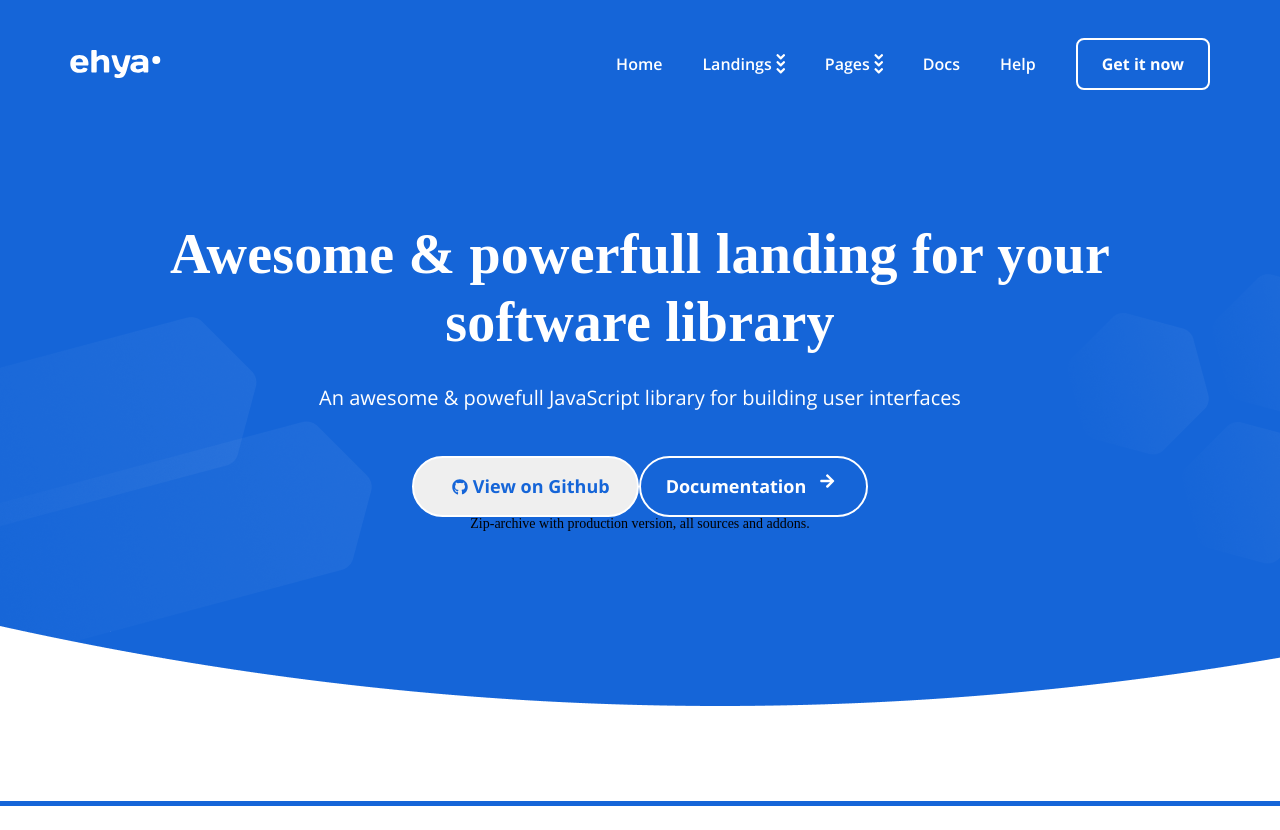
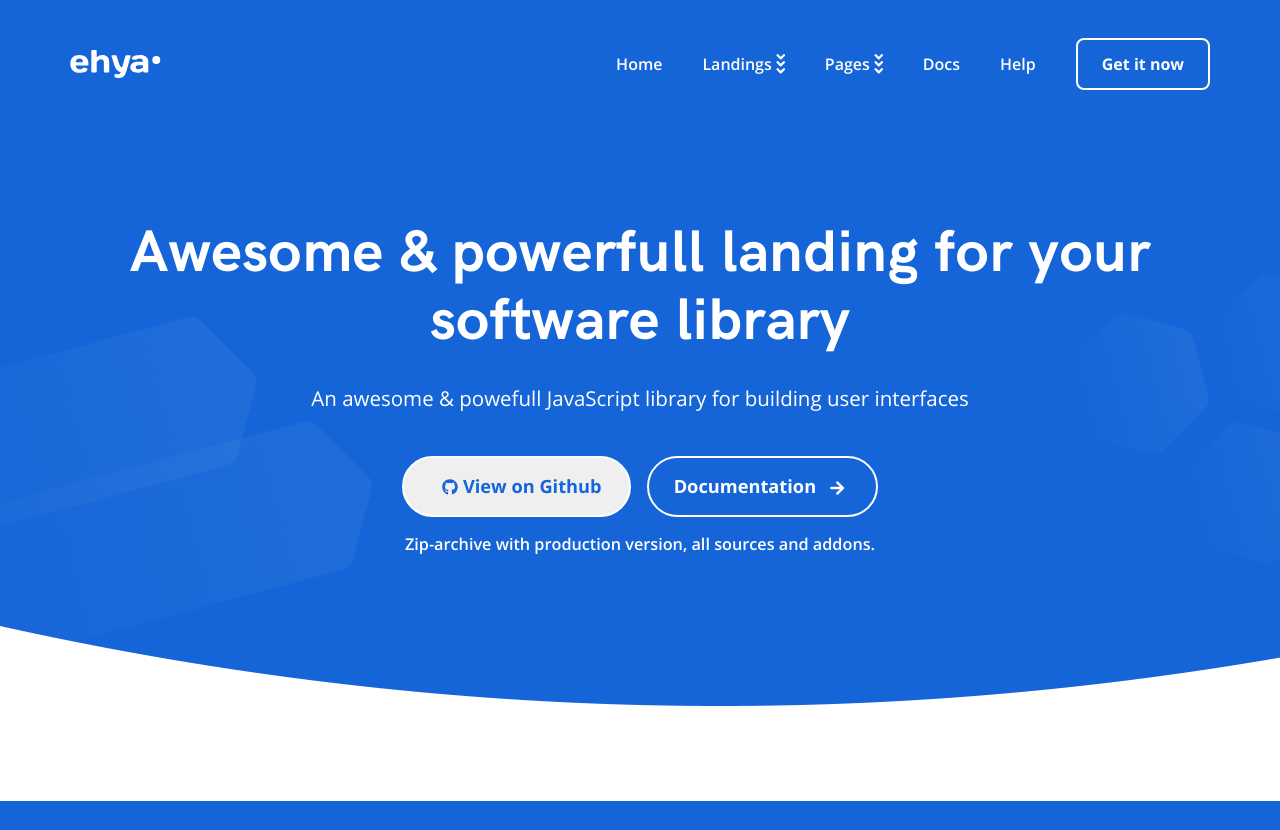
Before and after one commit to Zhenia78/ehya, a website: page #source/index.html in a window 1280 px wide. Before the commit the page ends 806 px from the top, so only its background shows below. Drawn offline with nearby package versions, Linux system fonts and the light colour scheme; files that its build step writes are made by us from their sources; files whose address does not match are found by name.

```diff
--- a/#source/_header.html
+++ b/#source/_header.html
@@ -34,10 +34,11 @@
       <h1 class="heading header-bottom__heading">Awesome & powerfull landing for your software library</h1>
       <p class="header-bottom__paragraph">An awesome & powefull JavaScript library for building user interfaces</p>
       <div class="header-bottom__buttons">
-        <button class="button header-bottom__button"><img src="img/icons/github-icon.svg" alt="Git">View on Github</button>
+        <button class="button header-bottom__button"><img src="img/icons/github-icon.svg" alt="Git">View on
+          Github</button>
         <button class="button-bordered">Documentation<img src="img/icons/arrow-right-icon.svg"></button>
       </div>
-      <span class="header-bottom_text">Zip-archive with production version, all sources and addons.</span>
+      <span class="header-bottom__text op">Zip-archive with production version, all sources and addons.</span>
     </div>
     <!-- /.header-bottom -->
   </div>
--- a/#source/index.html
+++ b/#source/index.html
@@ -17,6 +17,10 @@
         @@include("_header.html")
 
 
+        <main>
+
+        </main>
+
 
         @@include("_footer.html")
     </div>
--- a/#source/sass/blocks/_header.sass
+++ b/#source/sass/blocks/_header.sass
@@ -14,20 +14,29 @@
     padding: 96px 0 0 0
     &__heading
       margin: 0 0 24px 0
-      font-size: 56px
       line-height: 68px
       color: #FFFFFF
+      @include adaptive-font(56, 32)
     &__paragraph
       margin: 0 0 40px 0
       font-family: Open-Sans
       font-weight: normal
-      font-size: 20px
       line-height: 36px
       color: #FFFFFF
+      @include adaptive-font(20, 16)
     &__buttons
       display: flex
       align-items: center
       justify-content: space-between
+      margin: 0 0 16px 0
+    &__button
+      margin: 0 16px 0 0
+    &__text
+      font-weight: 600
+      font-size: 16px
+      line-height: 22px
+      color: #FFFFFF
+      @include adaptive-font(16, 14)
 
 .nav
   &__list
--- a/#source/sass/style.sass
+++ b/#source/sass/style.sass
@@ -69,7 +69,7 @@
 
 //<ОСНОВНОЙ БЛОК>========================================================================================================
 .heading
-  font-family: HK Grotesk
+  font-family: HKGrotesk
   font-weight: bold
   font-size: 36px
   line-height: 48px
@@ -83,25 +83,26 @@
   padding: 16px 27px 16px 38px
   font-family: Open-Sans
   font-weight: bold
-  font-size: 18px
   line-height: 25px
   color: #1565D8
   border: 2px solid #FFFFFF
   border-radius: 2000px
+  @include adaptive-font(18, 16)
   &>img
     margin: 0 5px 0 0
   &-bordered
     padding: 16px 31px 16px 25px
     font-family: Open-Sans
     font-weight: bold
-    font-size: 18px
     line-height: 25px
     color: #FFFFFF
     background: transparent
     border: 2px solid #FFFFFF
     border-radius: 2000px
+    @include adaptive-font(18, 16)
     &>img
       margin: 0 0 0 14px
+      vertical-align: middle
 
 .op
   font-family: Open-Sans
```
Also changed, not shown: dist/css/style.css, dist/css/style.min.css, dist/index.html.
